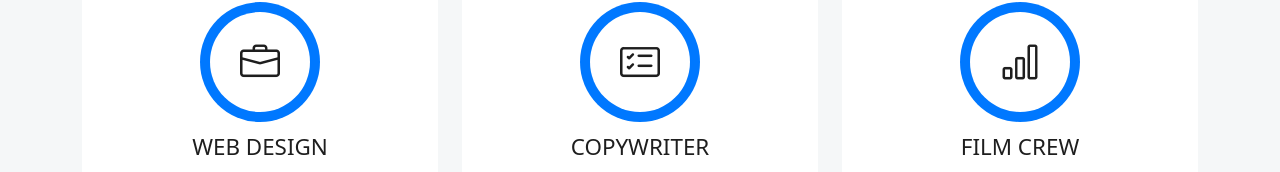
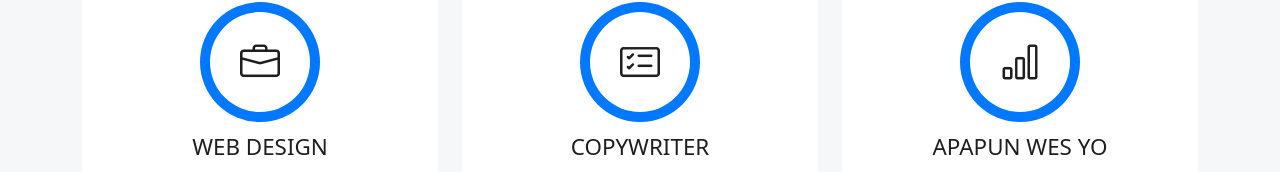
Before and after one commit to mhmdnjwn/Portfolio, a plain HTML site: page index.html in a window 1280 px wide. Shown: the part 1873-2045 px from the top of the page. Drawn offline with Linux system fonts and the light colour scheme.

Commit message:
Update index.html

```diff
--- a/index.html
+++ b/index.html
@@ -180,7 +180,7 @@
                 <span class="ico-circle"><i class="bi bi-bar-chart"></i></span>
               </div>
               <div class="service-content">
-                <h2 class="s-title">Film Crew</h2>
+                <h2 class="s-title">Apapun wes yo</h2>
                 <p class="s-description text-center">
                   I also received an offer to be part of the film crew. the position I was offered as a writer, and assistant director.
                 </p>
```
